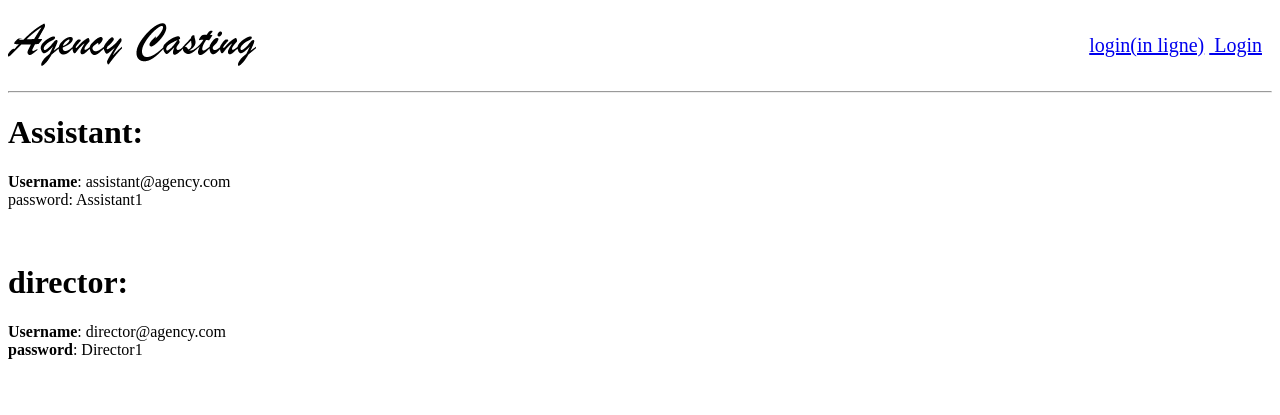
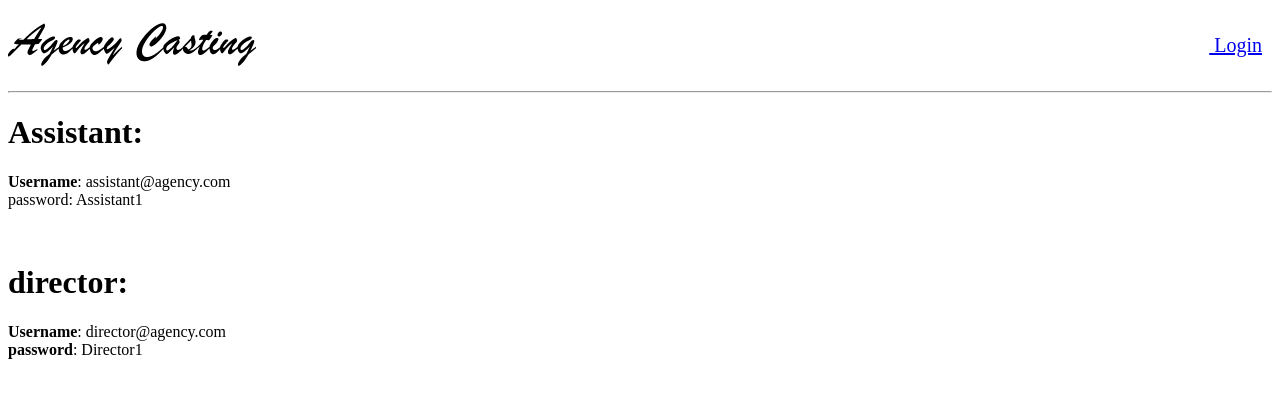
Before and after one commit to samalien/agency-casting, a Flask app: page / in a window 1280 px wide. Shown: the top 415 px of the page. Run offline with Flask 2, Linux system fonts and the light colour scheme; parts of the project's set-up code (start-up, migrations or seed data) failed here and were passed over.

Commit message:
project ready to review

```diff
--- a/templates/index.html
+++ b/templates/index.html
@@ -13,8 +13,7 @@
   <nav>
       <ul>
         <li>
-          <a href="/login">login(in ligne)</a>
-          <a href="https://dev-mrlzc2vg.us.auth0.com/authorize?audience=casting&response_type=token&client_id=4bH07NXNIJ02BMCRkZsN85JYRDkB4sVI&redirect_uri=https://127.0.0.1:8080/login_result">&nbsp;Login</a>
+          <a href="https://dev-mrlzc2vg.us.auth0.com/authorize?audience=casting&response_type=token&client_id=4bH07NXNIJ02BMCRkZsN85JYRDkB4sVI&redirect_uri=https://agency-casting.herokuapp.com/login_result">&nbsp;Login</a>
         </li>
       </ul>
   </nav>
```
